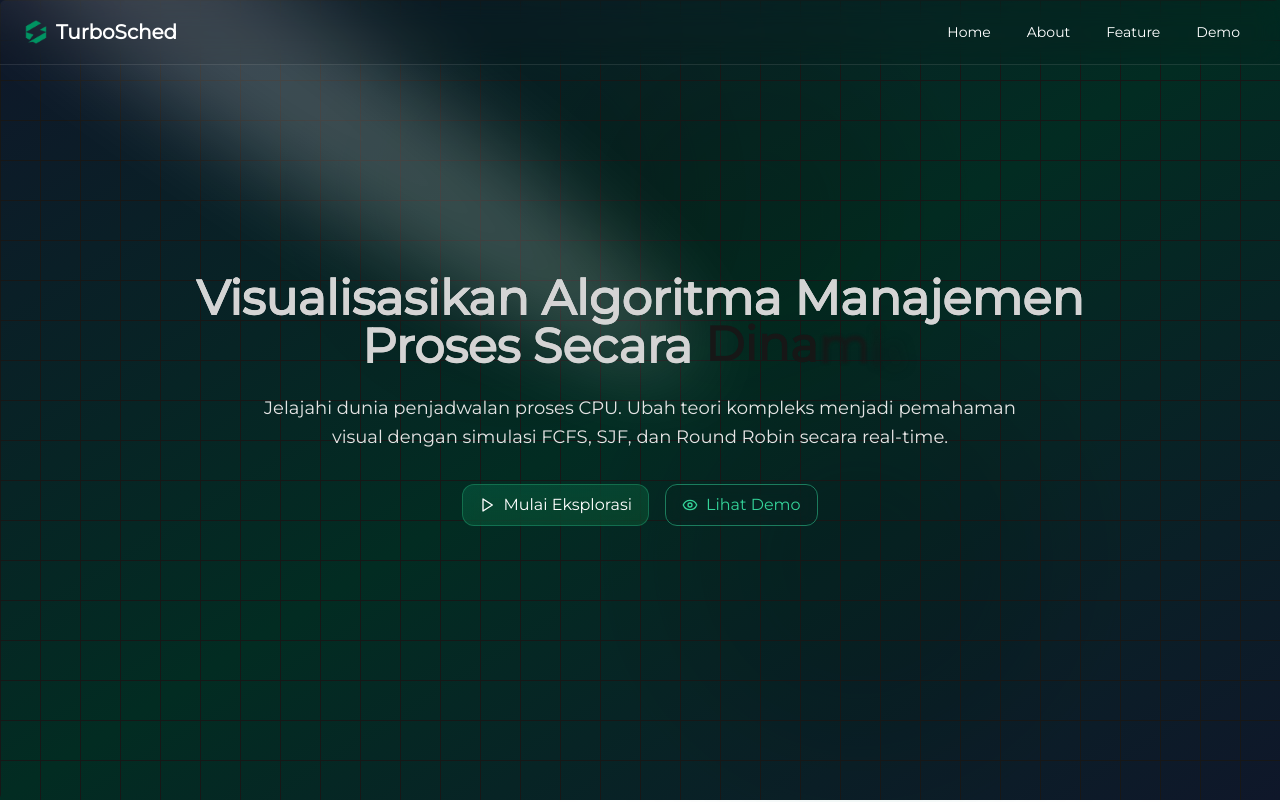
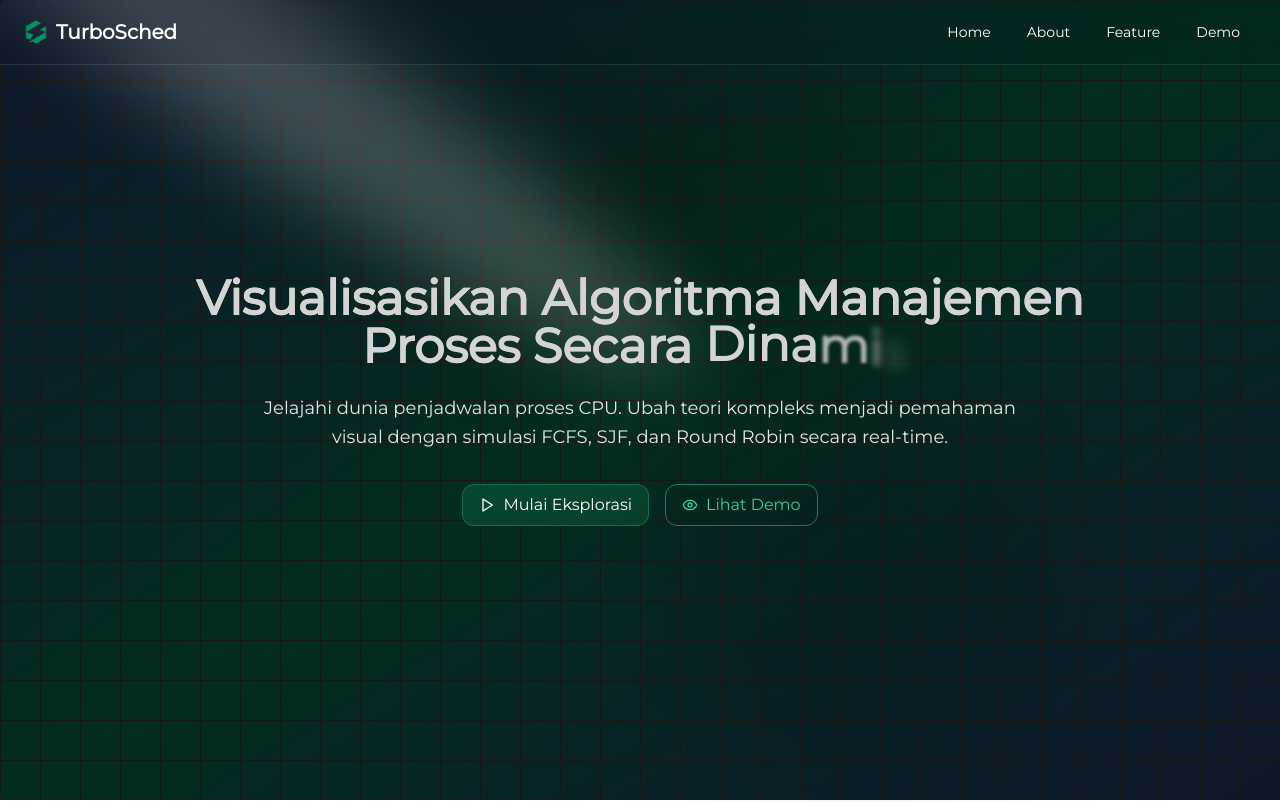
Before and after one commit to zhekabaila/penjadwalan-proses-next, a Next.js app: page / in a window 1280 px wide. Shown: the top 802 px of the page. Built offline with nearby package versions, Linux system fonts and the light colour scheme.

Commit message:
fix: menghapus warna teks

```diff
--- a/components/ui/flip-words.tsx
+++ b/components/ui/flip-words.tsx
@@ -58,7 +58,7 @@ export const FlipWords = ({
           position: "absolute",
         }}
         className={cn(
-          "z-10 inline-block relative text-left text-neutral-900 dark:text-neutral-100 px-2",
+          "z-10 inline-block relative text-left px-2",
           className
         )}
         key={currentWord}
```
